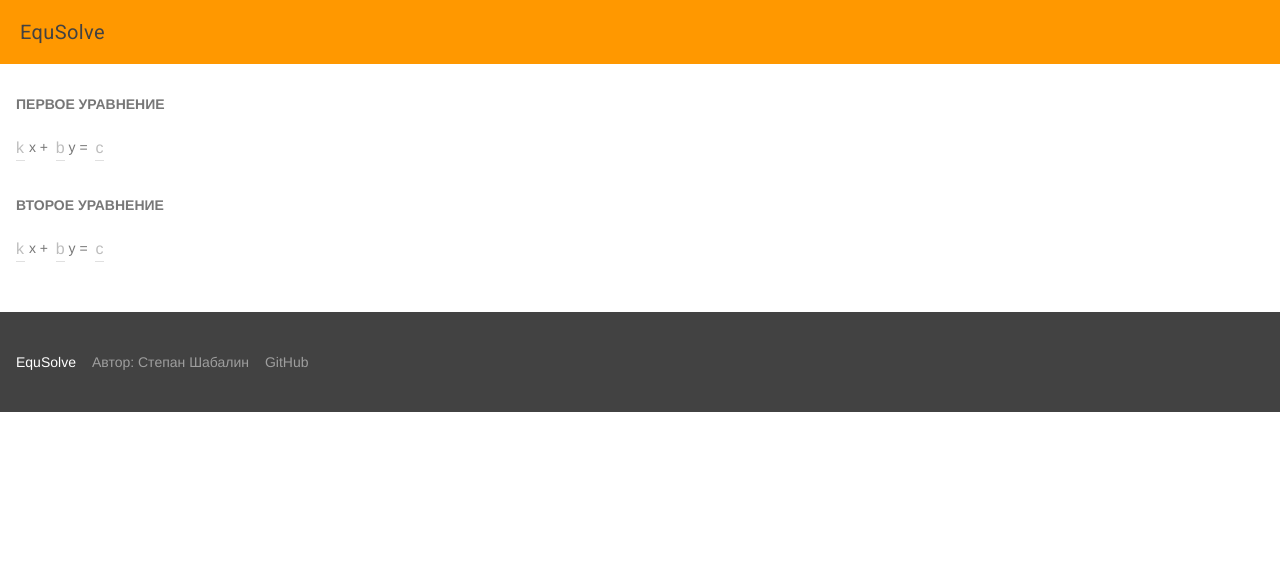
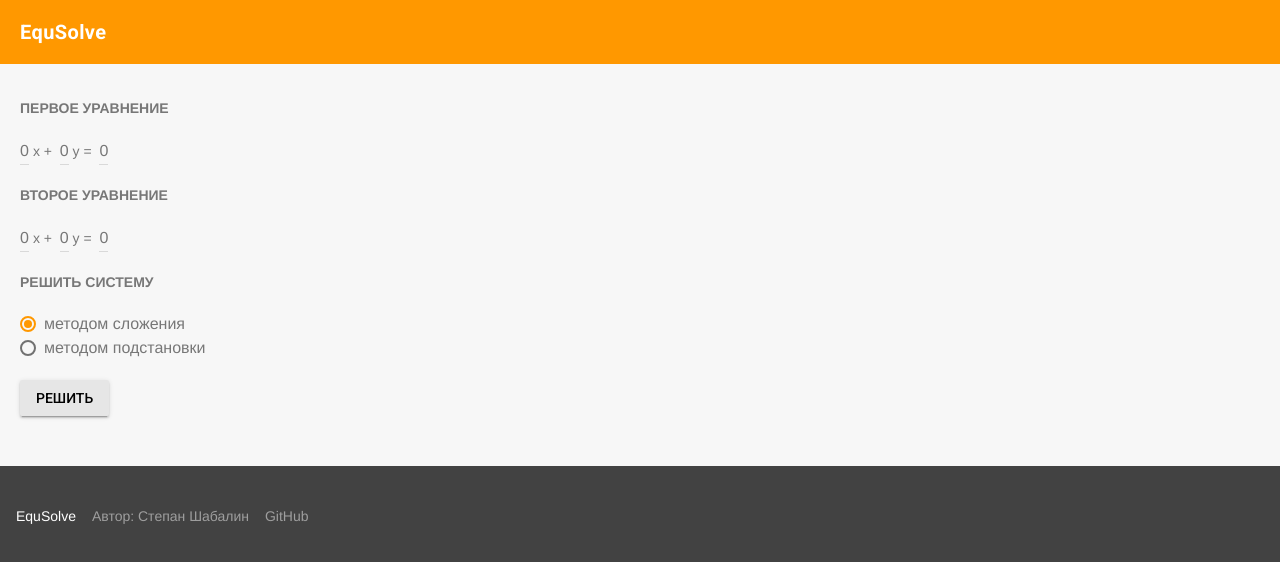
Before and after one commit to neverix/equsolve, a website built with webpack: page src/index.html in a window 1280 px wide. Built offline with nearby package versions, Linux system fonts and the light colour scheme.

Commit message:
added solver infrastructure

```diff
--- a/package.json
+++ b/package.json
@@ -32,5 +32,8 @@
     "webpack": "^4.29.5",
     "webpack-cli": "^3.2.3",
     "webpack-dev-server": "^3.2.0"
+  },
+  "dependencies": {
+    "lit-html": "^1.0.0"
   }
 }
--- a/src/index.html
+++ b/src/index.html
@@ -10,71 +10,77 @@
 </head>
 
 <body>
-    <div class="mdl-layout mdl-js-layout">
+    <div class="mdl-layout mdl-js-layout mdl-layout--fixed-header">
         <header class="mdl-layout__header mdl-layout__header--scroll">
             <div class="mdl-layout__header-row">
-                <!-- Title -->
                 <span class="mdl-layout-title">EquSolve</span>
-                <!-- Add spacer, to align navigation to the right -->
-                <div class="mdl-layout-spacer"></div>
             </div>
         </header>
 
         <main class="mdl-layout__content">
             <div class="page-content">
-                <div class="mdl-components-index-text mdl-grid">
-                    <div
-                        class="mdl-components-text docs-text-styling about-panel about-panel--text mdl-cell mdl-cell--12-col">
                 <dl class="mdl-components-dl">
                     <dt class="mdl-components-dt">ПЕРВОЕ УРАВНЕНИЕ</dt>
-                            <form action="#">
                     <div class="mdl-textfield mdl-js-textfield number-input">
-                                    <input class="mdl-textfield__input" type="text" pattern="-?[0-9]*(\.[0-9]+)?"
-                                        id="k1">
+                        <input class="mdl-textfield__input" type="text" pattern="-?[0-9]*(\.[0-9]+)?" id="k1" value=0>
                         <label class="mdl-textfield__label" for="k1">k</label>
                         <span class="mdl-textfield__error">Пожалуйста, введите число.</span>
                     </div>
                     x +&nbsp;
                     <div class="mdl-textfield mdl-js-textfield number-input">
-                                    <input class="mdl-textfield__input" type="text" pattern="-?[0-9]*(\.[0-9]+)?"
-                                        id="b1">
+                        <input class="mdl-textfield__input" type="text" pattern="-?[0-9]*(\.[0-9]+)?" id="b1" value=0>
                         <label class="mdl-textfield__label" for="b1">b</label>
                         <span class="mdl-textfield__error">Пожалуйста, введите число.</span>
                     </div>
                     y&nbsp;=&nbsp;
                     <div class="mdl-textfield mdl-js-textfield number-input">
-                                    <input class="mdl-textfield__input" type="text" pattern="-?[0-9]*(\.[0-9]+)?"
-                                        id="c1">
+                        <input class="mdl-textfield__input" type="text" pattern="-?[0-9]*(\.[0-9]+)?" id="c1" value=0>
                         <label class="mdl-textfield__label" for="c1">c</label>
                         <span class="mdl-textfield__error">Пожалуйста, введите число.</span>
                     </div>
-                            </form>
+
                     <dt class="mdl-components-dt">ВТОРОЕ УРАВНЕНИЕ</dt>
-                            <form action="#">
                     <div class="mdl-textfield mdl-js-textfield number-input">
-                                    <input class="mdl-textfield__input" type="text" pattern="-?[0-9]*(\.[0-9]+)?"
-                                        id="k2">
+                        <input class="mdl-textfield__input" type="text" pattern="-?[0-9]*(\.[0-9]+)?" id="k2" value=0>
                         <label class="mdl-textfield__label" for="k2">k</label>
                         <span class="mdl-textfield__error">Пожалуйста, введите число.</span>
                     </div>
                     x +&nbsp;
                     <div class="mdl-textfield mdl-js-textfield number-input">
-                                    <input class="mdl-textfield__input" type="text" pattern="-?[0-9]*(\.[0-9]+)?"
-                                        id="b2">
+                        <input class="mdl-textfield__input" type="text" pattern="-?[0-9]*(\.[0-9]+)?" id="b2" value=0>
                         <label class="mdl-textfield__label" for="b2">b</label>
                         <span class="mdl-textfield__error">Пожалуйста, введите число.</span>
                     </div>
                     y&nbsp;=&nbsp;
                     <div class="mdl-textfield mdl-js-textfield number-input">
-                                    <input class="mdl-textfield__input" type="text" pattern="-?[0-9]*(\.[0-9]+)?"
-                                        id="c2">
+                        <input class="mdl-textfield__input" type="text" pattern="-?[0-9]*(\.[0-9]+)?" id="c2" value=0>
                         <label class="mdl-textfield__label" for="c2">c</label>
                         <span class="mdl-textfield__error">Пожалуйста, введите число.</span>
                     </div>
-                            </form>
+
+                    <dt class="mdl-components-dt">РЕШИТЬ СИСТЕМУ</dt>
+
+                    <br>
+                    <label class="mdl-radio mdl-js-radio mdl-js-ripple-effect" for="addition">
+                        <input type="radio" id="addition" class="mdl-radio__button" name="method" value="solveAddition"
+                            checked>
+                        <span class="mdl-radio__label">методом сложения</span>
+                    </label>
+                    <br>
+                    <label class="mdl-radio mdl-js-radio mdl-js-ripple-effect" for="replacement">
+                        <input type="radio" id="replacement" class="mdl-radio__button" name="method"
+                            value="solveReplacement">
+                        <span class="mdl-radio__label">методом подстановки</span>
+                    </label>
+
+                    <br>
+                    <br>
+                    <button class="mdl-button mdl-js-button mdl-button--raised mdl-js-ripple-effect" id="solve">
+                        РЕШИТЬ
+                    </button>
+
+                    <div id=solution></div>
                 </dl>
-                    </div>
-                </div>
             </div>
 
             <footer class="mdl-mini-footer">
--- a/src/index.scss
+++ b/src/index.scss
@@ -9,3 +9,25 @@
 .mdl-components-dl {
   color: #777777;
 }
+
+.page-content {
+  padding: 20px;
+}
+
+.mdl-layout-title {
+  font-family: "Roboto";
+  font-weight: 700;
+  color: #ffffff;
+}
+
+body {
+  background-color: #424242;
+}
+
+.page-content {
+  background-color: #f7f7f7;
+}
+
+#solution {
+  margin-top: 30px;
+}
--- a/src/index.ts
+++ b/src/index.ts
@@ -1,4 +1,5 @@
 import "./index.scss"
+import { TemplateResult, html, render } from "lit-html"
 
 const numberInput = document.getElementsByClassName("number-input")
 const numberOutput = document.getElementsByClassName("number-output")
@@ -21,3 +22,53 @@ function addAutoResize(elements: HTMLCollection) {
         input.onkeyup = onEvent
     }
 }
+
+interface Equation {
+    k1: number
+    b1: number
+    c1: number
+    k2: number
+    b2: number
+    c2: number
+}
+
+function solveAddition(equation: Equation): TemplateResult {
+    return html`
+        x = 0
+        <br>
+        y = 0
+    `
+}
+
+function solveReplacement(equation: Equation): TemplateResult {
+    return html`
+        x = 0
+        <br>
+        y = 0
+    `
+}
+const solvers: { [method: string]: (eq: Equation) => TemplateResult }
+    = { solveAddition, solveReplacement }
+
+const methods = document.getElementsByName("method")
+const solutionContainer = document.getElementById("solution")
+function solveEquation() {
+    console.log("Solving...")
+
+    const equation = {} as Equation;
+    ['k1', 'b1', 'c1', 'k2', 'b2', 'c2'].forEach(param => {
+        //@ts-ignore
+        equation[param] = (document.getElementById(param) as HTMLInputElement).value
+    });
+
+    for (let i = 0; i < methods.length; i++) {
+        const radio = methods.item(i) as HTMLInputElement
+        if (radio.checked) {
+            const result = solvers[radio.value](equation)
+            render(result, solutionContainer)
+            return
+        }
+    }
+}
+
+document.getElementById("solve").onclick = solveEquation
```
Also changed, not shown: 1 other file. Lines whose indentation alone changed are shown as unchanged.
